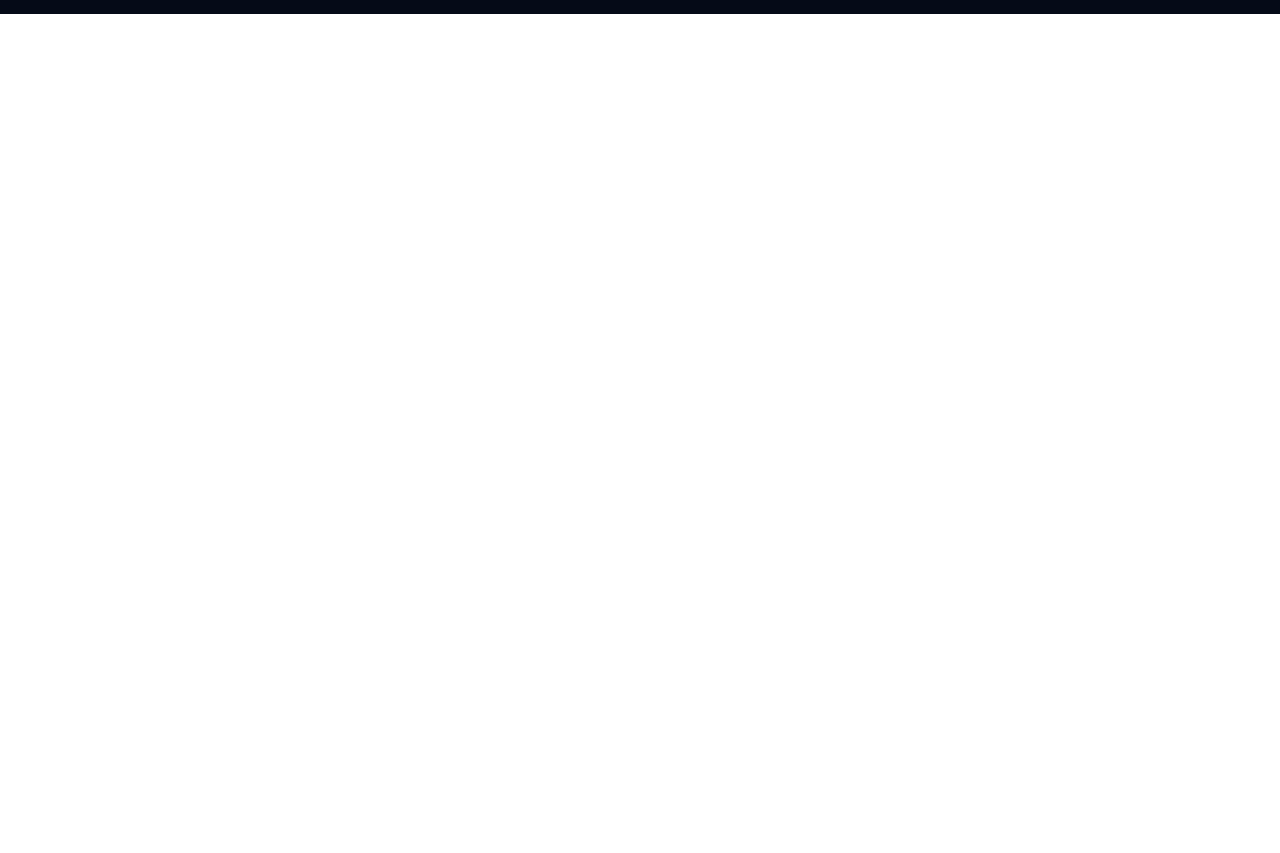
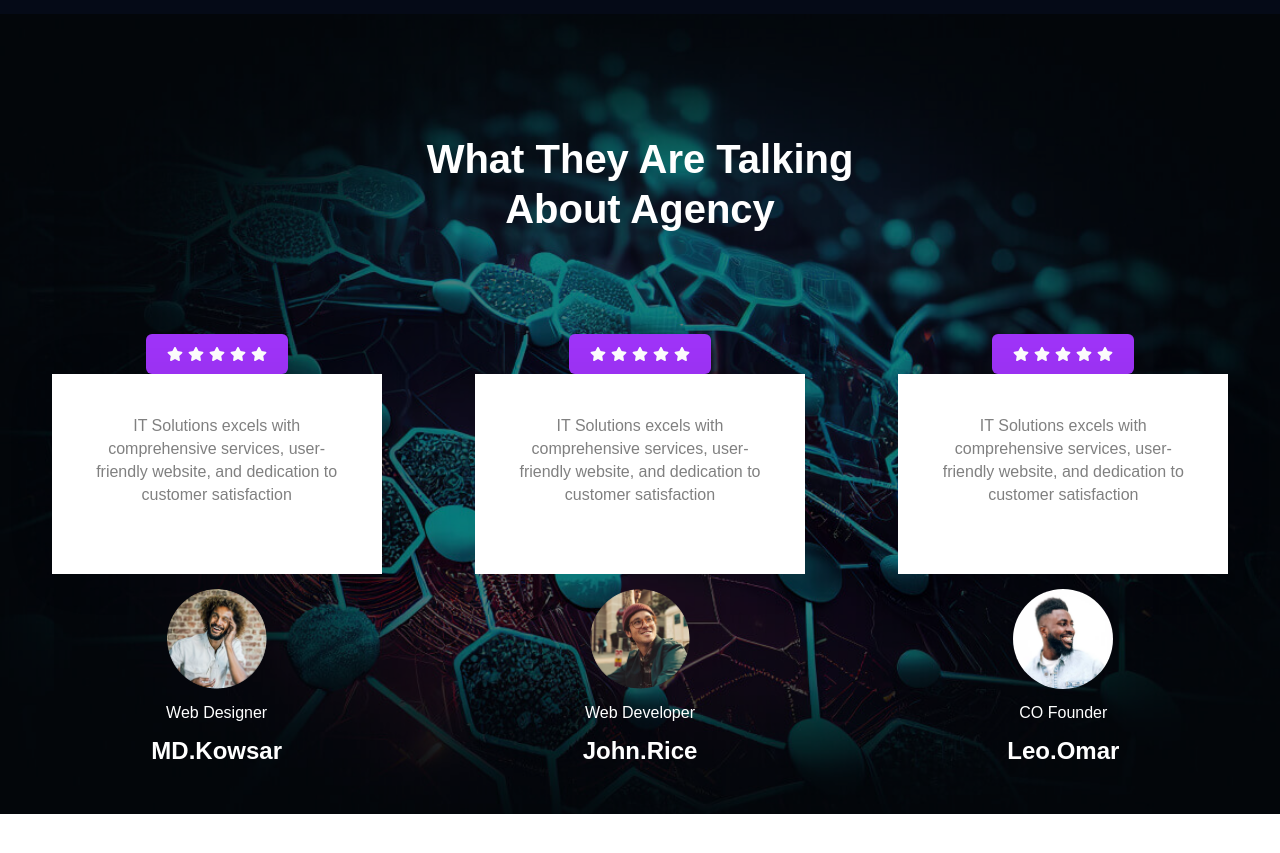
Before and after one commit to Jawad-Nassiri/alupz-project, a React (Create React App) app: page / in a window 1280 px wide. Shown: the part 4020-4873 px from the top of the page. Before the commit the page ends 4034 px from the top, so only its background shows below. Built offline with nearby package versions, Linux system fonts and the light colour scheme.

Commit message:
add responsive design to the testimonial part

```diff
--- a/src/App.js
+++ b/src/App.js
@@ -16,8 +16,8 @@ export default function App() {
       <AiServices />
       <Approach />
       <Introduction />
-      {/* <Testimonials />
-      <Team />
+      <Testimonials />
+      {/* <Team />
       <ContactUs />
       <Footer/> */}
     </div>
--- a/src/components/Testimonials/TestimonialBox/TestimonialBox.css
+++ b/src/components/Testimonials/TestimonialBox/TestimonialBox.css
@@ -3,7 +3,8 @@
   flex-direction: column;
   align-items: center;
   justify-content: center;
-    margin-top: 80px;
+  width: calc(33.333% - 20px);
+  margin-top: 40px;
 }
 
 .testimonial-stars__container {
@@ -11,19 +12,21 @@
   display: flex;
   gap: 5px;
   width: fit-content;
-    background:  #9f33f9;
-    padding: 12px 21px 12px;
+  background: #9f33f9;
+  padding: 12px 21px;
+  border-radius: 6px;
 }
 
-.testimonial-text__container{
+.testimonial-text__container {
   box-shadow: 0 0 50px rgba(0, 0, 0, 0.07);
   background: #fff;
   color: gray;
-    transition: .3s;
+  transition: 0.3s;
   line-height: 23px;
   max-width: 330px;
   height: 200px;
-    padding: 50px;
+  padding: 40px;
+  text-align: center;
 }
 
 .testimonial-profile__container {
@@ -42,3 +45,45 @@
   border-radius: 50%;
   object-fit: cover;
 }
+
+/*! Responsive */
+@media (max-width: 1024px) {
+  .testimonial-box {
+    width: calc(50% - 20px);
+  }
+
+  .testimonials-section__title {
+
+    margin: 0 auto 20px;
+  }
+}
+
+@media (max-width: 768px) {
+  .testimonial-box {
+    width: 100%;
+  }
+
+  .testimonial-text__container {
+    max-width: 65%;
+    height: 200px;
+    display: flex;
+    align-items: center;
+    padding: 20px;
+  }
+}
+
+@media (max-width: 480px) {
+  .testimonial-text__container {
+    font-size: 15px;
+    line-height: 22px;
+
+    max-width: 90%;
+    height: 200px;
+    padding: 20px;
+  }
+
+  .testimonial-profile__img {
+    width: 80px;
+    height: 80px;
+  }
+}
--- a/src/components/Testimonials/Testimonials.css
+++ b/src/components/Testimonials/Testimonials.css
@@ -3,36 +3,95 @@
   background-position: center;
   height: 800px;
   position: relative;
+  color: #fff;
 }
 
 .testimonials-container::before {
   content: "";
   position: absolute;
   z-index: 9;
-  background-color: rgb(0, 0, 0, 0.5);
+  background-color: rgba(0, 0, 0, 0.5);
   height: 100%;
   width: 100%;
 }
 
 .testimonials-section {
-  width: 1300px;
+  width: 100%;
+  max-width: 1300px;
   margin: 0 auto;
-  padding: 120px 0;
+  padding: 120px 20px;
   position: relative;
   z-index: 10;
+  text-align: center;
 }
 
 .testimonials-section__title {
   color: #fff;
   font-size: 40px;
-  width: 450px;
-  margin: 0 auto;
-  text-align: center;
+  max-width: 450px;
+  margin: 0 auto 60px;
+  line-height: 50px;
 }
 
 .testimonial-box-container {
   display: flex;
+  flex-wrap: wrap;
+  justify-content: center;
   align-items: center;
-  justify-content: center;
-  gap: 110px;
+  gap: 30px;
+  margin-top: 60px;
 }
+
+/* Responsive */
+@media (max-width: 1024px) {
+  .testimonials-container {
+    height: auto;
+    padding-bottom: 60px;
+  }
+
+  .testimonials-section {
+    padding: 100px 40px;
+  }
+
+  .testimonials-section__title {
+    font-size: 34px;
+    line-height: 44px;
+  }
+
+  .testimonial-box-container {
+    gap: 30px;
+    margin-top: 0;
+  }
+}
+
+@media (max-width: 768px) {
+  .testimonials-section {
+    padding: 80px 20px;
+  }
+
+  .testimonials-section__title {
+    font-size: 30px;
+    line-height: 40px;
+  }
+
+  .testimonial-box-container {
+    flex-direction: column;
+    align-items: center;
+    gap: 20px;
+  }
+}
+
+@media (max-width: 480px) {
+  .testimonials-section {
+    padding: 60px 15px;
+  }
+
+  .testimonials-section__title {
+    font-size: 26px;
+    line-height: 36px;
+  }
+
+  .testimonial-box-container {
+    gap: 10px;
+  }
+}
```
Lines whose indentation alone changed are shown as unchanged.
